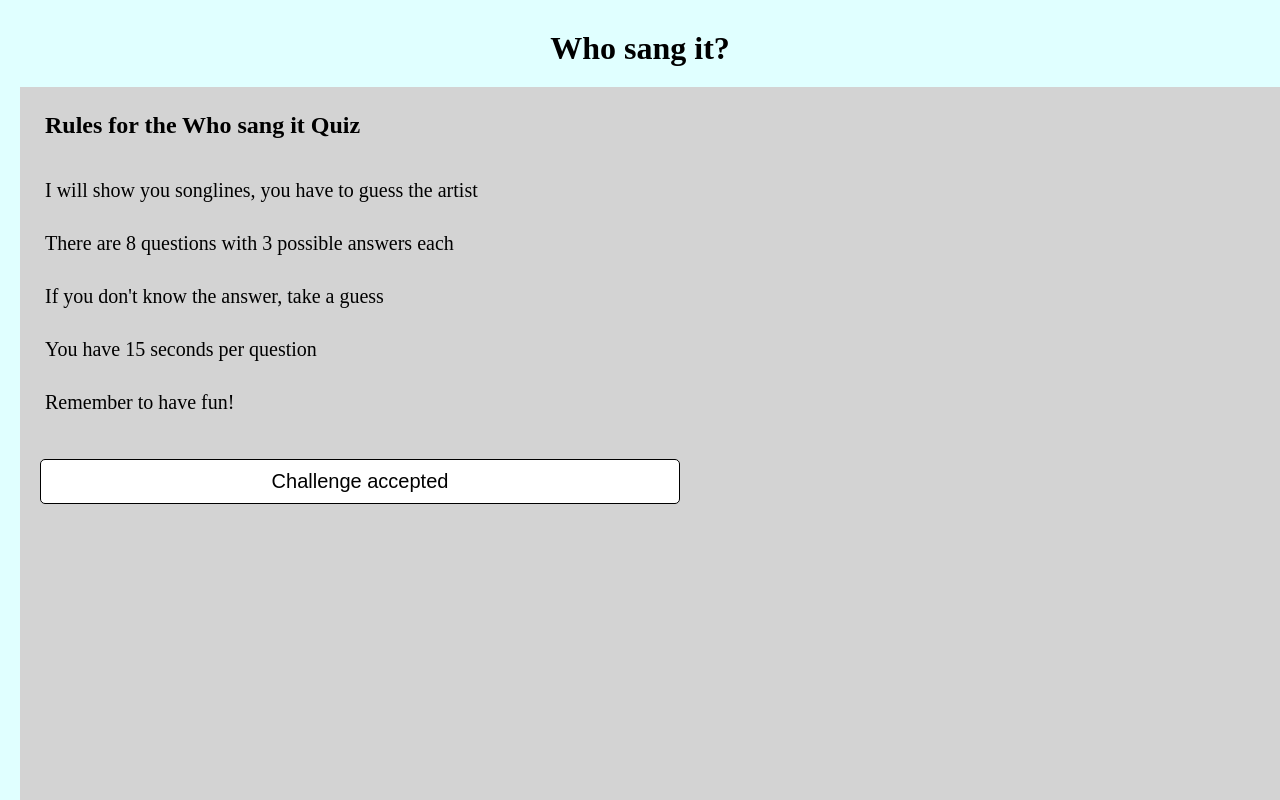
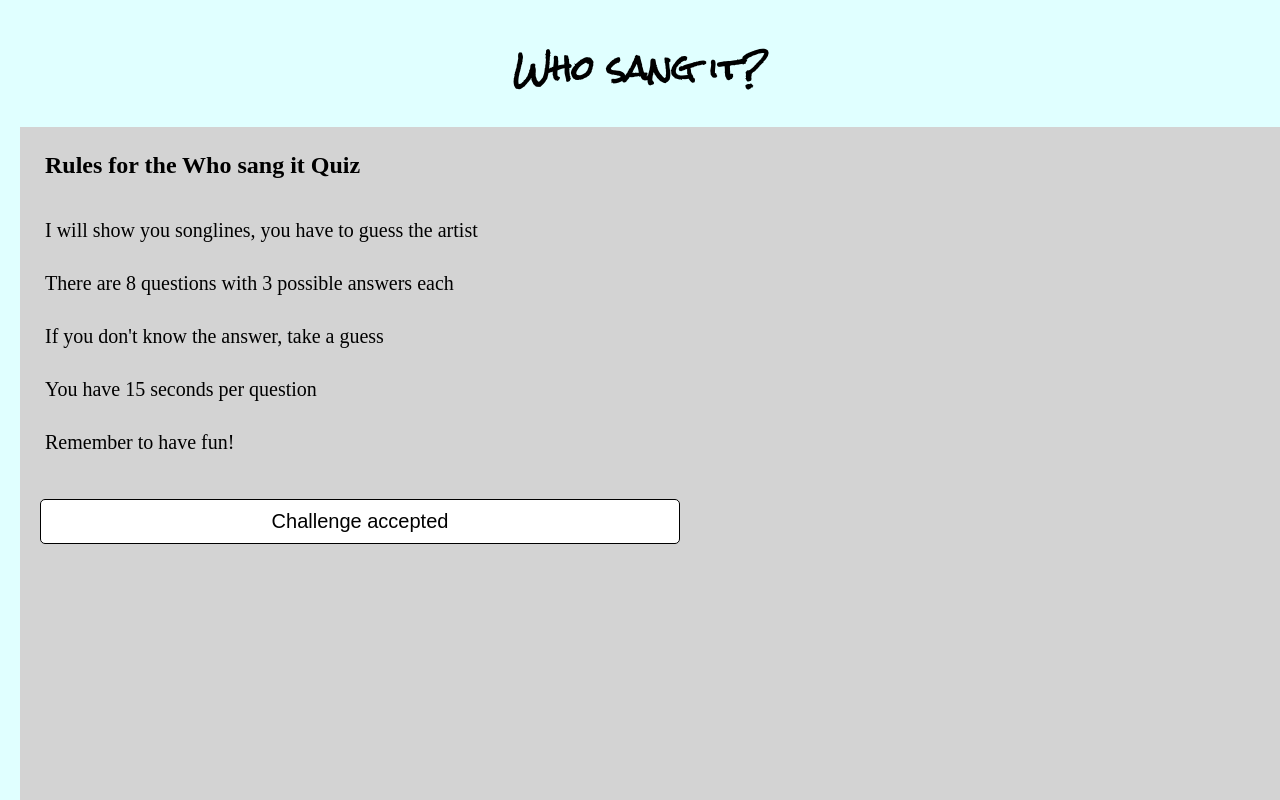
Before and after one commit to Nicole215/whosangit, a plain HTML site: page index.html in a window 1280 px wide. Drawn offline with Linux system fonts and the light colour scheme.

Commit message:
Add font to header

```diff
--- a/assets/css/style.css
+++ b/assets/css/style.css
@@ -10,6 +10,7 @@ body {
 h1 {
     text-align: center;
     margin-top: 30px;
+    font-family: 'Rock Salt', sans-serif;
 }
 /* rules on landing page */
 h2 {
--- a/index.html
+++ b/index.html
@@ -4,6 +4,7 @@
     <meta charset="UTF-8">
     <meta name="viewport" content="width=device-width, initial-scale=1.0">
     <link rel="stylesheet" href="assets/css/style.css">
+    <link href="https://fonts.googleapis.com/css2?family=Lato:ital,wght@0,100;0,300;0,400;0,700;0,900;1,100;1,300;1,400;1,700;1,900&family=Open+Sans:ital,wght@0,300..800;1,300..800&family=Oswald:wght@200..700&family=Rock+Salt&display=swap" rel="stylesheet">
     <title>Song Quiz</title>
 </head>
 <body>
```
